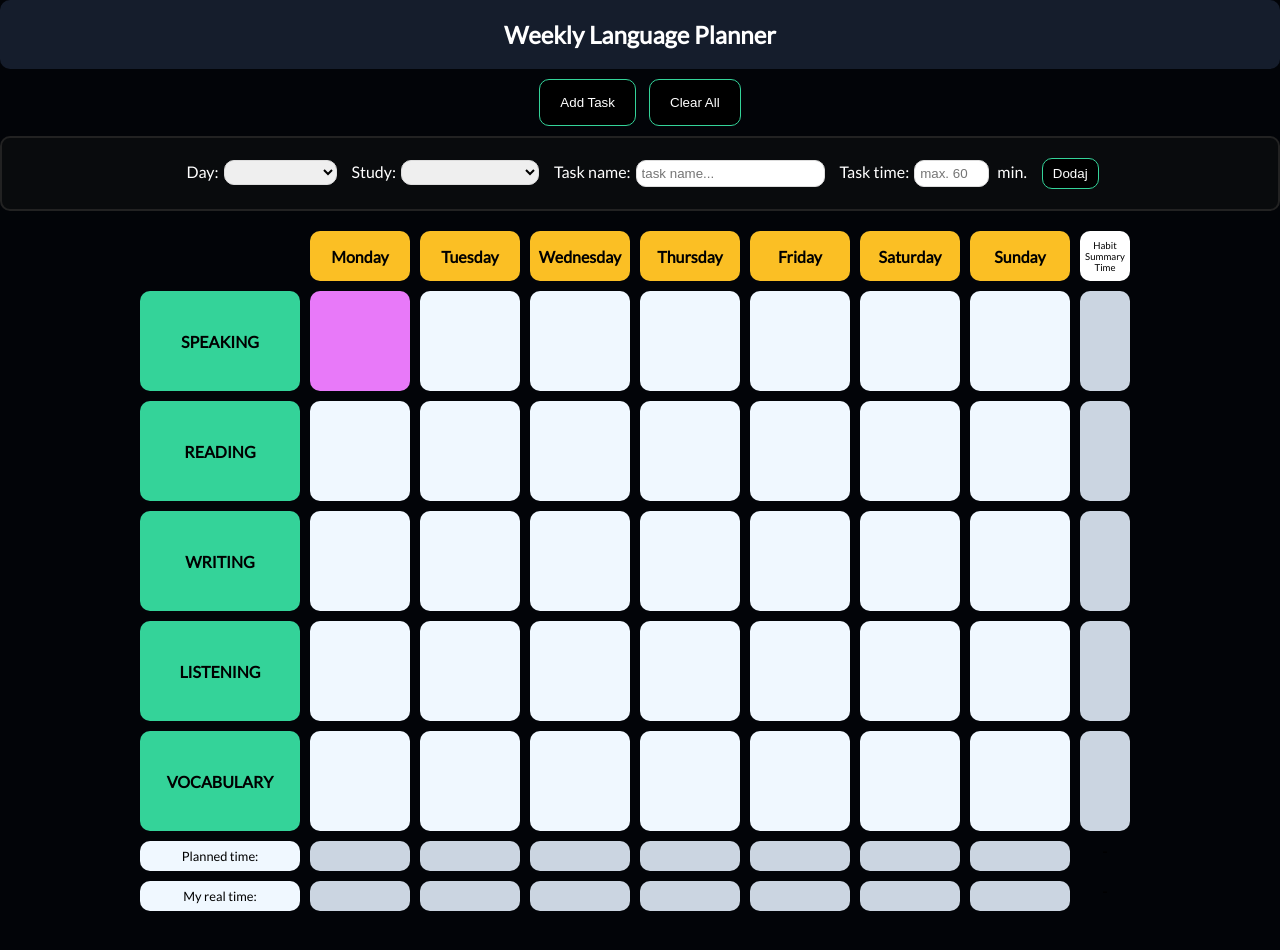
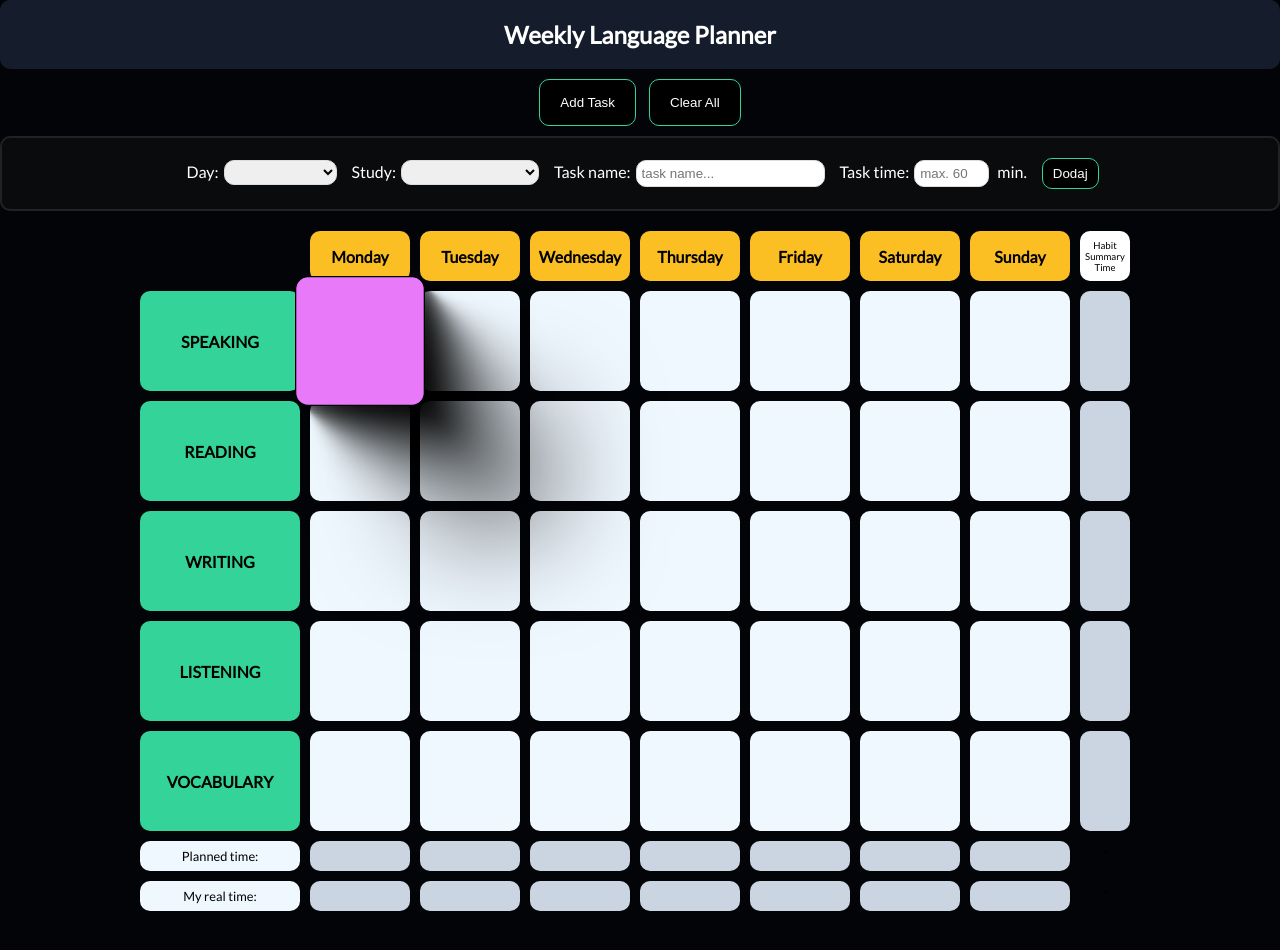
Before and after one commit to artur-IT/Weekly-Language-Planner, a React (Vite) app: page / in a window 1280 px wide. In both pictures the pointer is over the element 360 px from the left and 341 px from the top of the page. Built offline with nearby package versions, Linux system fonts and the light colour scheme.

Commit message:
add box-shadow in css

```diff
--- a/src/css/grid.css
+++ b/src/css/grid.css
@@ -24,9 +24,17 @@ div {
 
 .empty {
   background-color: #f0f8ff;
+  transition: 0.6s;
 }
 .empty:hover {
   background-color: #e879f9;
+  border: 1px solid #000;
+  transform: scale(1.3);
+  box-shadow: 1.6px 1.6px 0.2px rgba(0, 0, 0, 0.105), 3.4px 3.4px 0.6px rgba(0, 0, 0, 0.155), 5.8px 5.8px 1.5px rgba(0, 0, 0, 0.191),
+    8.7px 8.7px 2.9px rgba(0, 0, 0, 0.222), 12.5px 12.5px 5.1px rgba(0, 0, 0, 0.25), 17.7px 17.7px 8.4px rgba(0, 0, 0, 0.278),
+    25.1px 25.1px 13.5px rgba(0, 0, 0, 0.309), 36.5px 36.5px 22.2px rgba(0, 0, 0, 0.345), 56.3px 56.3px 39.3px rgba(0, 0, 0, 0.395),
+    100px 100px 80px rgba(0, 0, 0, 0.5);
+  z-index: 5;
 }
 .done_task_bgc {
   background-color: #e879f9;
```
